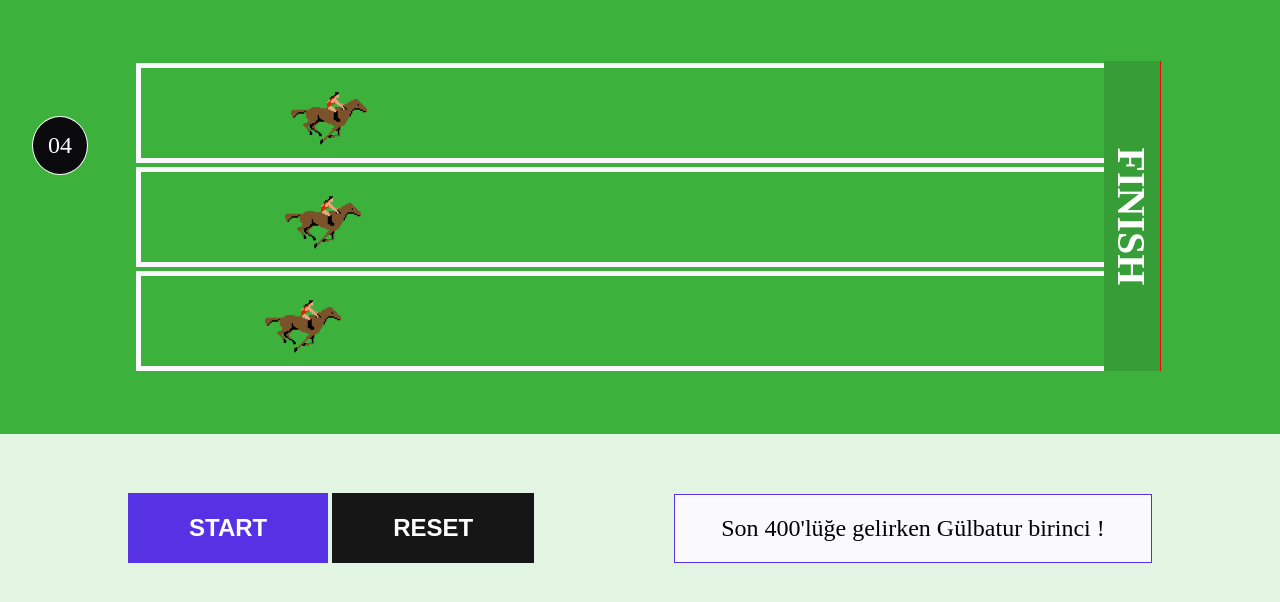
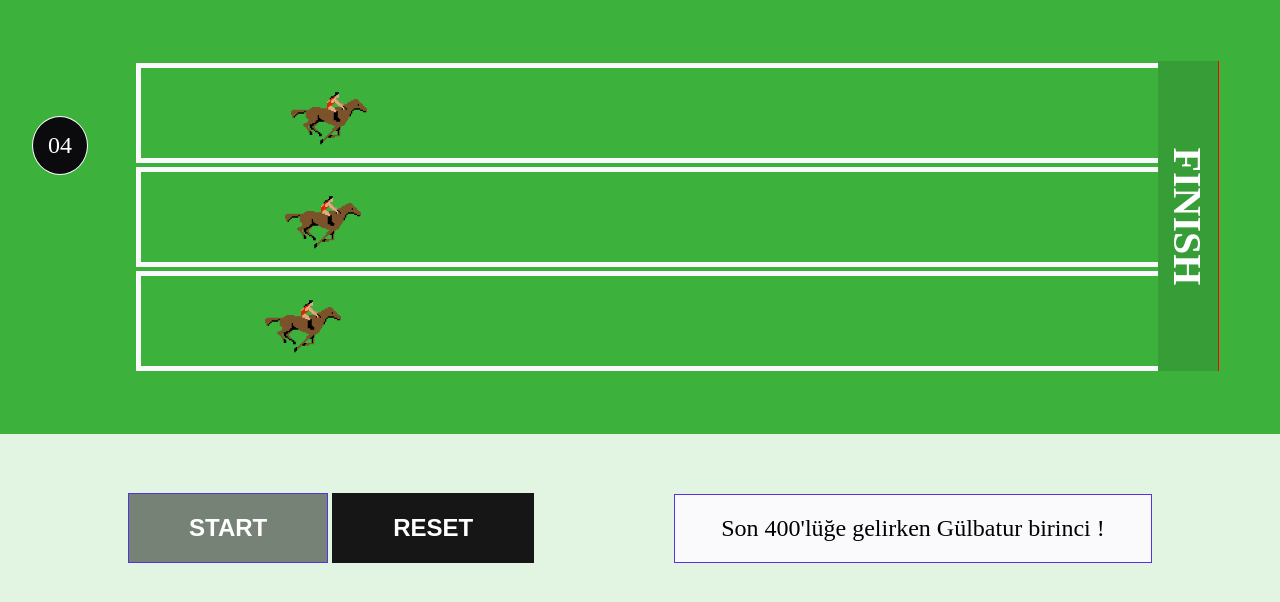
Before and after one commit to muradorucov/Hourse-Game, a plain HTML site: page index.html in a window 1280 px wide. Both pictures are taken after a click on the button "START". Drawn offline with Linux system fonts and the light colour scheme.

Commit message:
fixed hourses box width and bttns disabled

```diff
--- a/index.html
+++ b/index.html
@@ -13,6 +13,7 @@
         <div class="container">
             <div class="row">
                 <div class="timer">00</div>
+                <div class="hourse-item">
                     <div class="hourses">
                         <div class="hourse">
                             <img src="./img/hourse.gif" alt="" class="hourse-one">
@@ -26,6 +27,7 @@
                     </div>
                     <div class="finish">
                         <span>FINISH</span>
+                    </div>
                 </div>
             </div>
         </div>
--- a/main.js
+++ b/main.js
@@ -14,6 +14,8 @@ var hourseTrhee_left = 0;
 var timer = 0;
 
 startBtn.addEventListener('click', () => {
+    startBtn.disabled = true;
+    resetBtn.disabled = false;
     var _tick = setInterval(function () {
         audioPlay.play()
         timer += 1;
@@ -53,9 +55,12 @@ startBtn.addEventListener('click', () => {
 
         }
         resetBtn.addEventListener('click', () => {
+            startBtn.disabled = false;
+            resetBtn.disabled = true;
+
             clearInterval(_tick);
 
-            audioPlay.currentTime=0
+            audioPlay.currentTime = 0
             audioPlay.pause()
 
             hourseFirst_left = 0;
--- a/style.css
+++ b/style.css
@@ -50,7 +50,12 @@ body {
 #reset-btn:active {
     background-color: rgb(71, 69, 69);
 }
-
+#start-btn:disabled{
+    background-color: #15161583;
+}
+#reset-btn:disabled{
+    background-color: #15161583;
+}
 .comment {
     width: 436px;
     font-size: 24px;
@@ -73,9 +78,14 @@ body {
     border-radius: 50%;
     background: rgb(11, 11, 14);
 }
+.hourse-item{
+    display: flex;
+    justify-content: center;
+    align-items: center;
+}
 
 .hourses {
-    width: 100%;
+    width: 1013px;
     margin-left: -3rem;
 }
 
```
Lines whose indentation alone changed are shown as unchanged.
